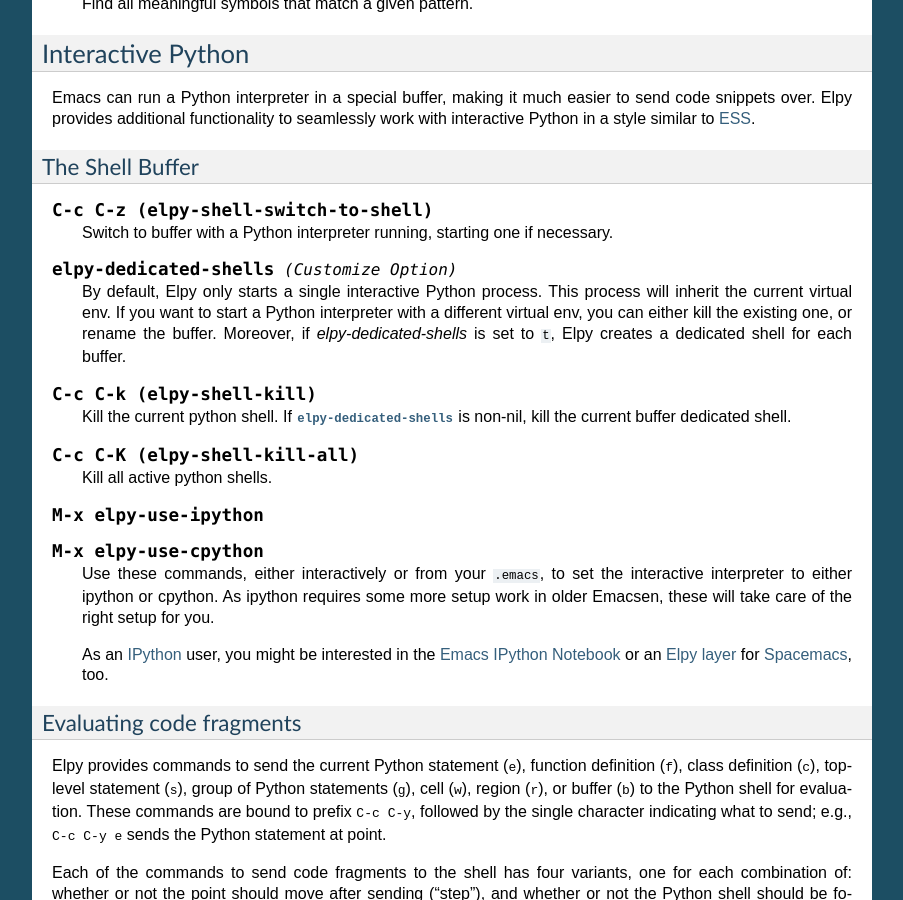
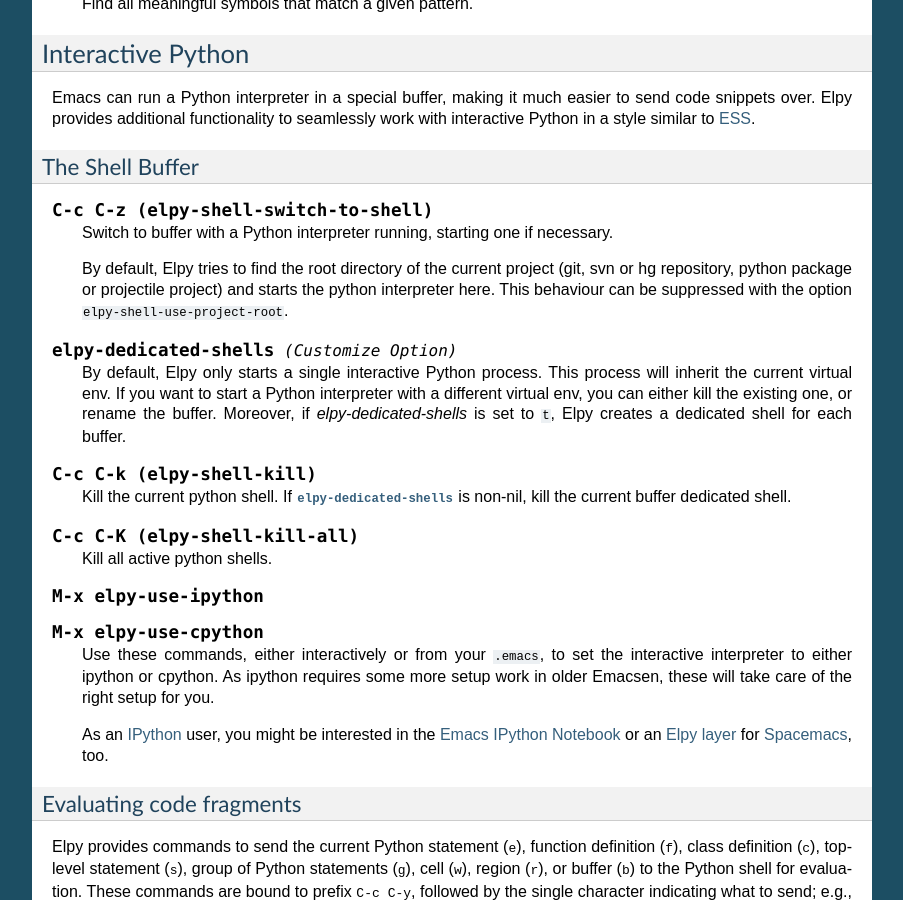
Before and after one commit to jorgenschaefer/elpy, a Sphinx documentation site: the page built from docs/ide.rst, in a window 1280 px wide and 900 px high, scrolled down 2174 px. Shown: the whole window, without its empty margins (198-1101 px from the left). Built offline with Sphinx 7.4.7, drawn with Linux system fonts in a browser that asks for light colours.

Commit message:
Use project root as shells default directory
New shells now start in the directory given by '(elpy-project-root)',
rather than in the current file directory.

```diff
--- a/docs/ide.rst
+++ b/docs/ide.rst
@@ -195,6 +195,11 @@
 
    Switch to buffer with a Python interpreter running, starting one if
    necessary.
+
+   By default, Elpy tries to find the root directory of the current project
+   (git, svn or hg repository, python package or projectile project) and
+   starts the python interpreter here. This behaviour can be suppressed
+   with the option ``elpy-shell-use-project-root``.
 
 .. option:: elpy-dedicated-shells
 
```
Also changed, not shown: 1 other file.
